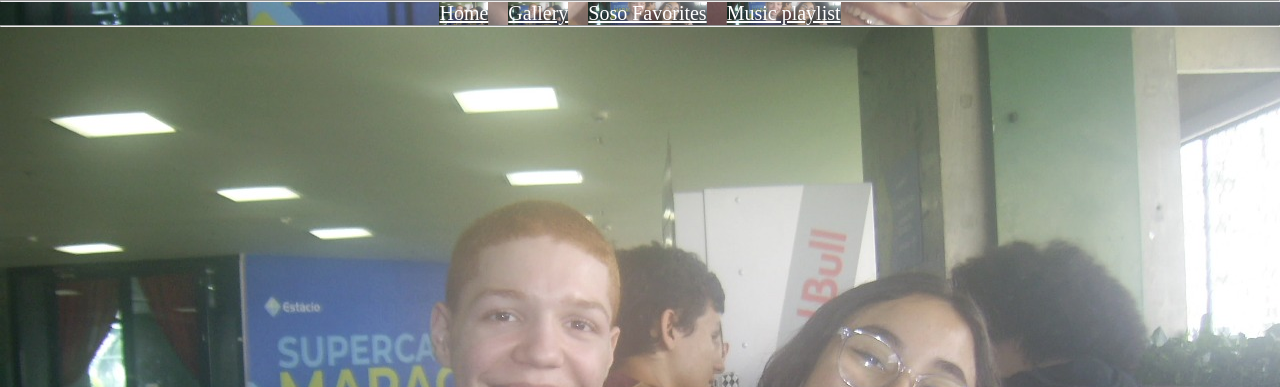
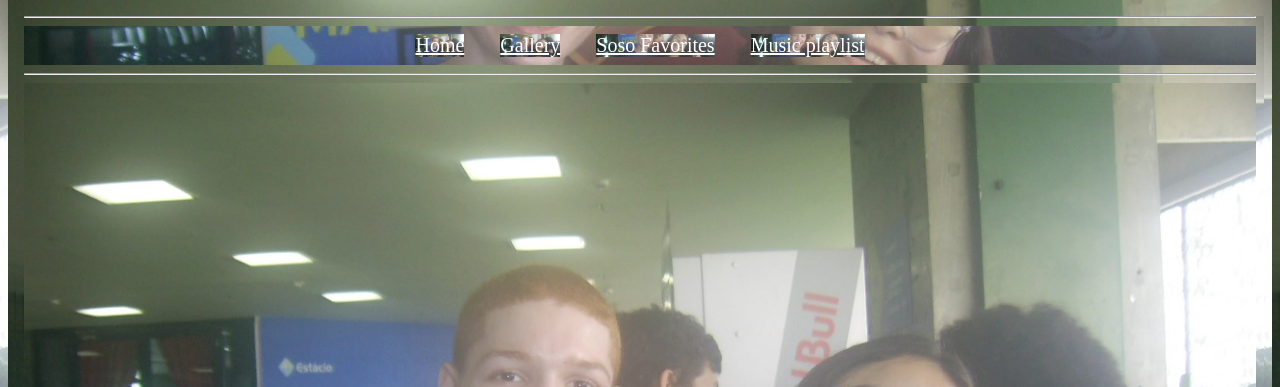
Before and after one commit to Reichs17/ELA, a plain HTML site: page favorite/favorite.html in a window 1280 px wide. Shown: the top 387 px of the page. Drawn offline with Linux system fonts and the light colour scheme.

Commit message:
Update style.css

```diff
--- a/favorite/style.css
+++ b/favorite/style.css
@@ -1,5 +1,5 @@
 *{
-    margin: 0;
+    margin: 8px;
     background-image: url(eu.jpg);
     background-size: cover;
     background-position: center;
```
